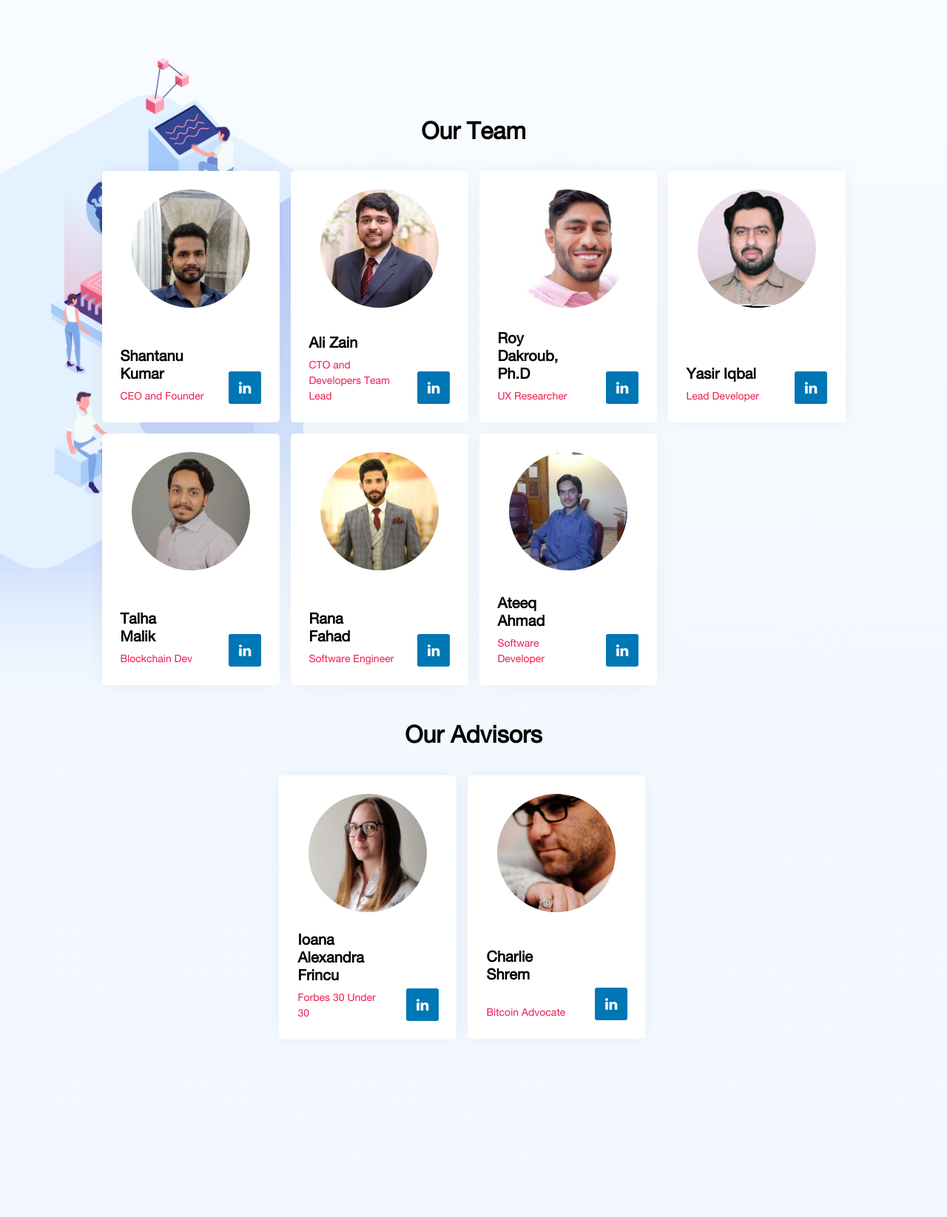
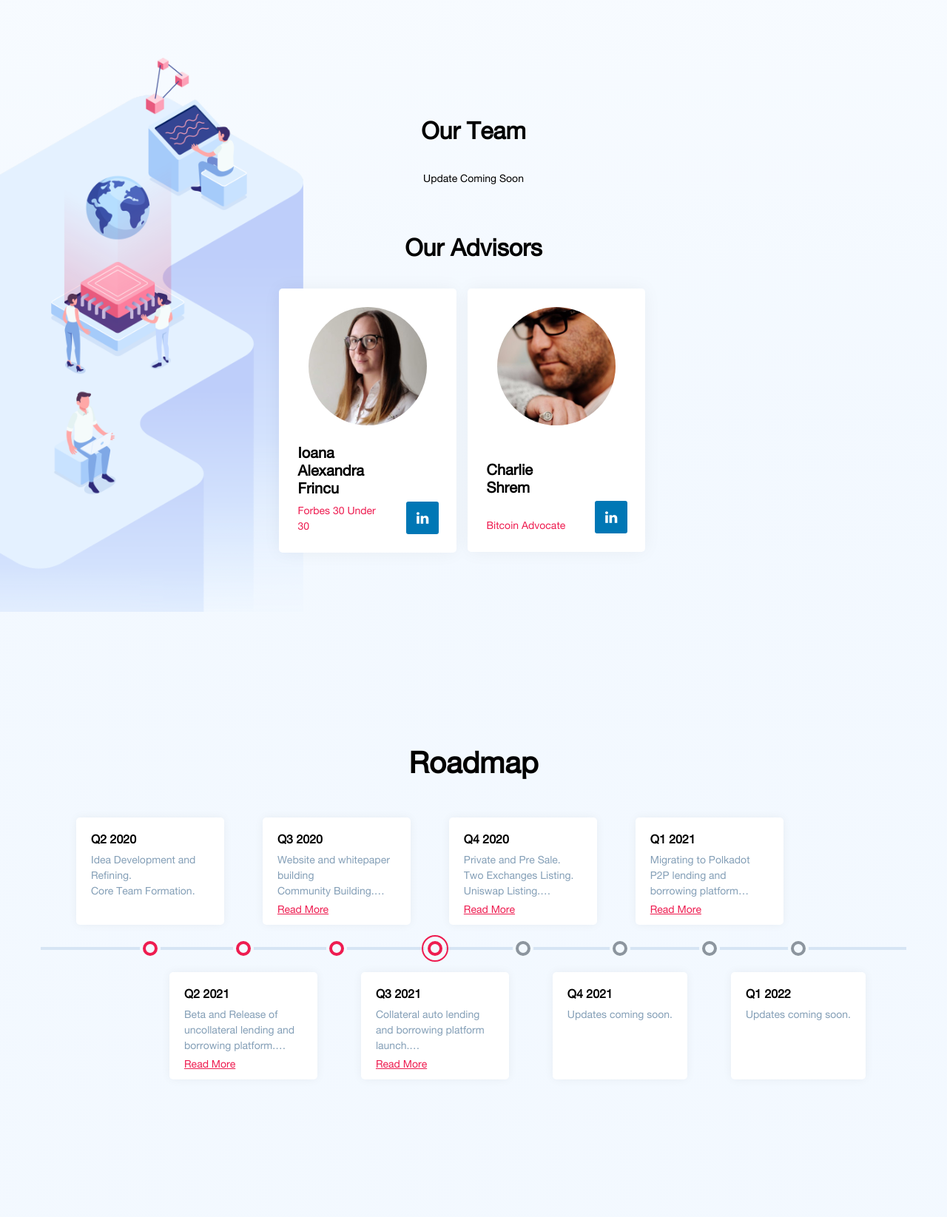
Before and after one commit to deficliq/frontend, a PHP site: page / in a window 1280 px wide. Shown: the part 2789-4434 px from the top of the page at 74% size. Run offline with PHP 8.4, Linux system fonts and the light colour scheme; some libraries are stand-ins or nearby versions.

Commit message:
update team page

```diff
--- a/index.php
+++ b/index.php
@@ -609,11 +609,13 @@
 			<div class="offset-lg-2 col-lg-8 col-md-12">
 				<div class="mob-sec">
 					<h5>OUR TEAM</h5>
-					<h2>Meet Us</h2>
-					<p>Lorem ipsum dolor sit amet, consectetur adipiscing elit, sed do eiusmod tempor incididunt ut labore.</p>
 				</div>
 				<h2>Our Team</h2>
-				<ul class="teams1">
+
+				<div class="wrap">
+					<p class="text-center"><font color=black>Update Coming Soon</font></p>
+				</div>
+				<!-- <ul class="teams1">
 					<li>
 						<div class="wrap">
 							<img src="images/shantanu.jpg"  alt="">
@@ -705,7 +707,7 @@
 							</div>
 						</div>
 					</li>
-				</ul>
+				</ul>				 -->
 			</div>
 		</div>
 		<div class="row mt-5">
```
